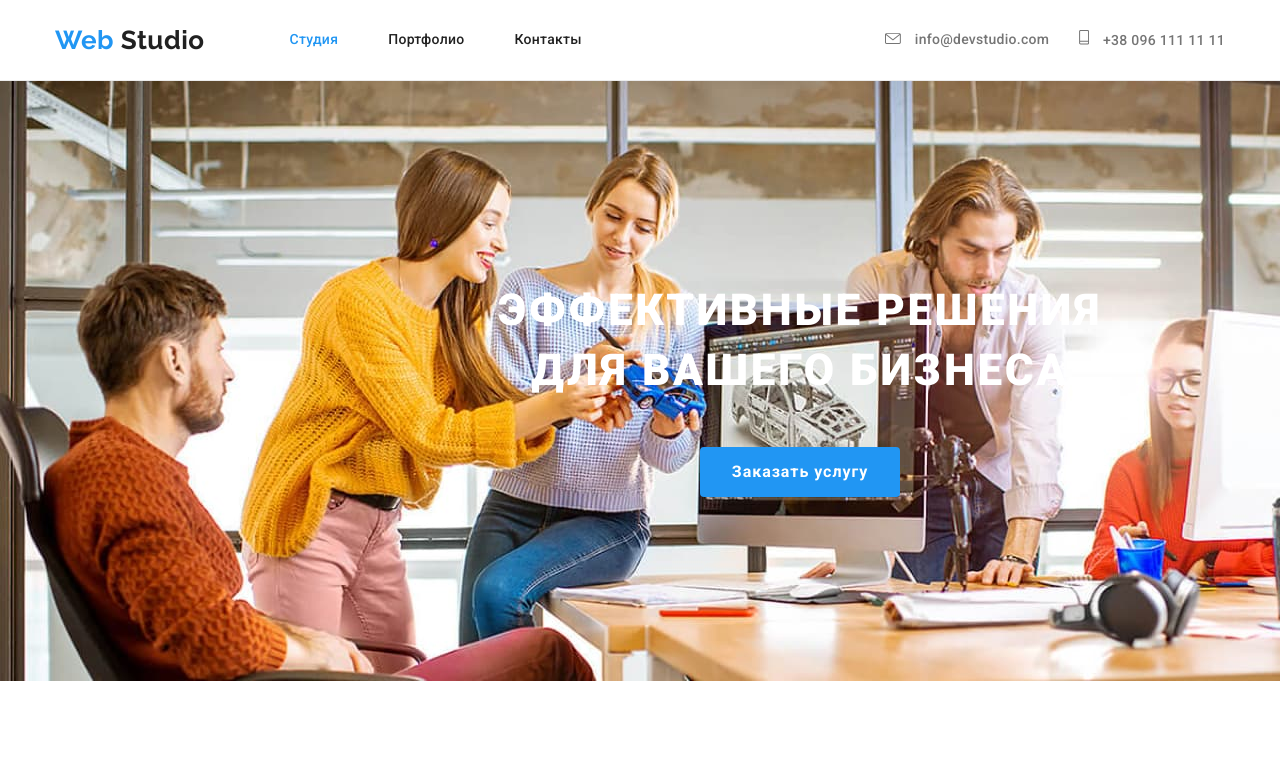
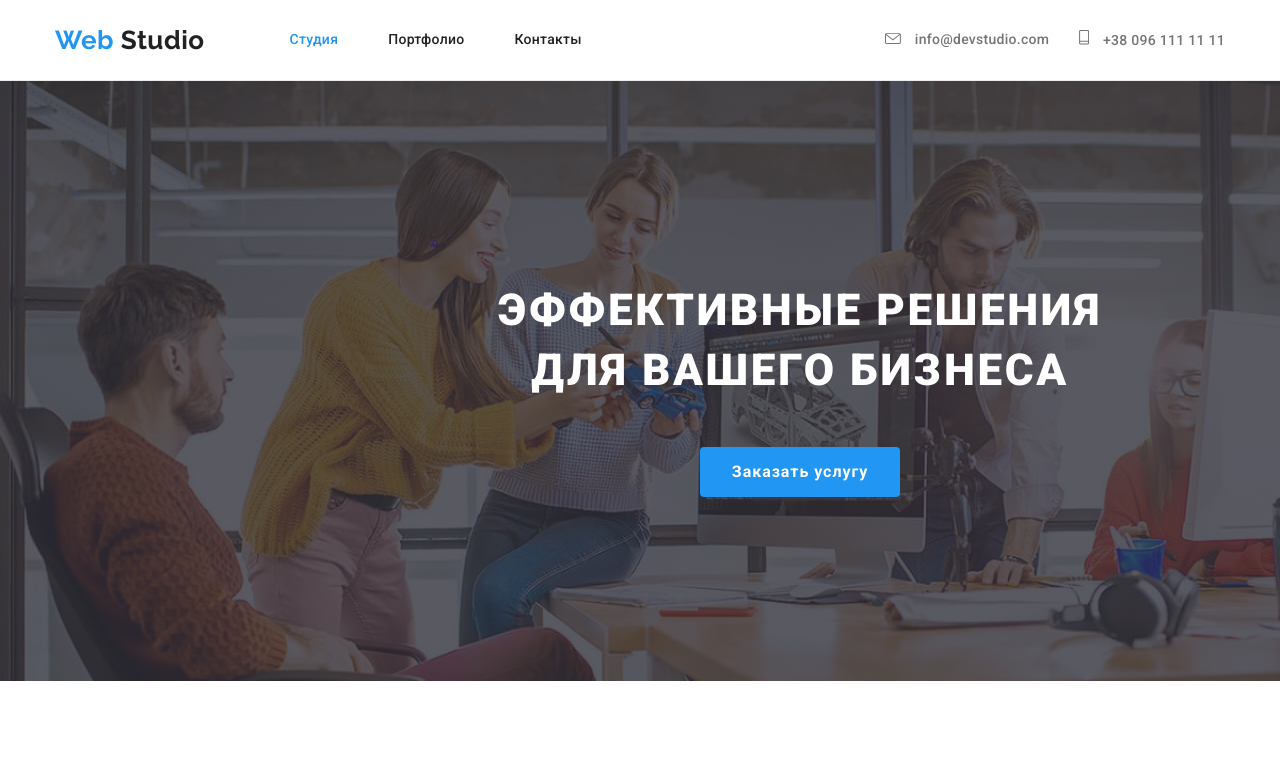
Before and after one commit to 77Andrey77/goit-markup-hw-04, a plain HTML site: page index.html in a window 1280 px wide. Shown: the top 772 px of the page. Drawn offline with nearby package versions, Linux system fonts and the light colour scheme.

Commit message:
добавил градиент на  ховер

```diff
--- a/css/styles.css
+++ b/css/styles.css
@@ -159,14 +159,15 @@ img {
 /* герой */
 .hero {
   text-align: center;
-  /* rgba(47, 48, 58, 0.8); */
-  background-color: rgba(47, 48, 58, 0.8);
-  background-image: url(../image/hero-img.jpg);
-
   width: 1600px;
   height: 600px;
   margin-left: auto;
   margin-right: auto;
+  background-image: linear-gradient(
+      rgba(47, 48, 58, 0.8),
+      rgba(47, 48, 58, 0.8)
+    ),
+    url(../image/hero-img.jpg);
 }
 .hero-section {
   padding-top: 200px;
```
